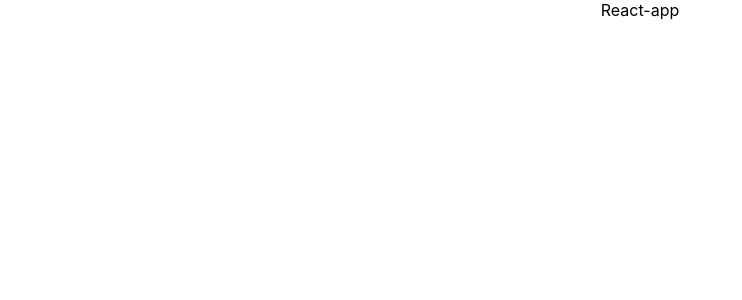
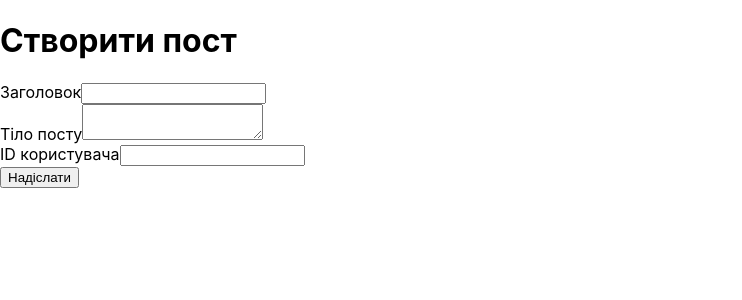
Before and after one commit to tarastm95/react-h-w, a React (Create React App) app: page / in a window 1280 px wide. Shown: the top 300 px of the page, without its empty margins (0-742 px from the left). Built offline with nearby package versions, Linux system fonts and the light colour scheme.

Commit message:
fifth-lesson-homework-React

```diff
--- a/package.json
+++ b/package.json
@@ -3,6 +3,7 @@
   "version": "0.1.0",
   "private": true,
   "dependencies": {
+    "@hookform/resolvers": "^3.9.0",
     "@testing-library/jest-dom": "^5.17.0",
     "@testing-library/react": "^13.4.0",
     "@testing-library/user-event": "^13.5.0",
@@ -10,8 +11,11 @@
     "@types/node": "^16.18.101",
     "@types/react": "^18.3.3",
     "@types/react-dom": "^18.3.0",
+    "axios": "^1.7.2",
+    "joi": "^17.13.3",
     "react": "^18.3.1",
     "react-dom": "^18.3.1",
+    "react-hook-form": "^7.52.1",
     "react-scripts": "5.0.1",
     "typescript": "^4.9.5",
     "web-vitals": "^2.1.4"
--- a/src/App.tsx
+++ b/src/App.tsx
@@ -1,12 +1,13 @@
 import React from 'react';
-import './App.css';
+import PostForm from './components/PostForm';
 
-function App() {
-  return (
-    <div className="App">
-     React-app
-    </div>
-  );
-}
+const App: React.FC = () => {
+    return (
+        <div className="App">
+            <h1>Створити пост</h1>
+            <PostForm />
+        </div>
+    );
+};
 
 export default App;
--- /dev/null
+++ b/src/components/PostForm.tsx
@@ -0,0 +1,52 @@
+import React from 'react';
+import { useForm, SubmitHandler } from 'react-hook-form';
+import { joiResolver } from '@hookform/resolvers/joi';
+import { schema } from './validation';
+import axios from 'axios';
+
+interface PostFormInputs {
+    title: string;
+    body: string;
+    userId: number;
+}
+
+const PostForm: React.FC = () => {
+    const { register, handleSubmit, formState: { errors } } = useForm<PostFormInputs>({
+        resolver: joiResolver(schema),
+    });
+
+    const onSubmit: SubmitHandler<PostFormInputs> = async (data) => {
+        try {
+            const response = await axios.post('https://jsonplaceholder.typicode.com/posts', data);
+            console.log('Response:', response.data);
+        } catch (error) {
+            console.error('Error:', error);
+        }
+    };
+
+    return (
+        <form onSubmit={handleSubmit(onSubmit)}>
+            <div>
+                <label htmlFor="title">Заголовок</label>
+                <input id="title" {...register('title')} />
+                {errors.title && <span>{errors.title.message}</span>}
+            </div>
+
+            <div>
+                <label htmlFor="body">Тіло посту</label>
+                <textarea id="body" {...register('body')} />
+                {errors.body && <span>{errors.body.message}</span>}
+            </div>
+
+            <div>
+                <label htmlFor="userId">ID користувача</label>
+                <input type="number" id="userId" {...register('userId')} />
+                {errors.userId && <span>{errors.userId.message}</span>}
+            </div>
+
+            <button type="submit">Надіслати</button>
+        </form>
+    );
+};
+
+export default PostForm;
--- /dev/null
+++ b/src/components/validation.tsx
@@ -0,0 +1,31 @@
+import Joi from 'joi';
+
+export const schema = Joi.object({
+    title: Joi.string()
+        .required()
+        .min(3)
+        .max(100)
+        .messages({
+            'string.base': `Заголовок має бути текстовим`,
+            'string.empty': `Заголовок не може бути порожнім`,
+            'string.min': `Заголовок має містити щонайменше {#limit} символи`,
+            'string.max': `Заголовок має містити максимум {#limit} символів`,
+            'any.required': `Заголовок є обов'язковим полем`
+        }),
+    body: Joi.string()
+        .required()
+        .min(10)
+        .messages({
+            'string.base': `Тіло посту має бути текстовим`,
+            'string.empty': `Тіло посту не може бути порожнім`,
+            'string.min': `Тіло посту має містити щонайменше {#limit} символів`,
+            'any.required': `Тіло посту є обов'язковим полем`
+        }),
+    userId: Joi.number()
+        .required()
+        .messages({
+            'number.base': `ID користувача має бути числом`,
+            'number.empty': `ID користувача не може бути порожнім`,
+            'any.required': `ID користувача є обов'язковим полем`
+        }),
+});
```
Also changed, not shown: 1 other file (tests, documents, lock files or other folders).
